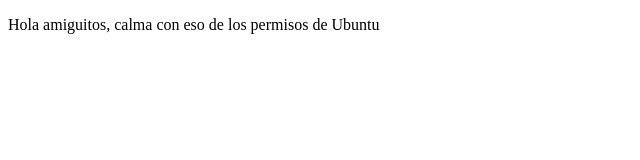
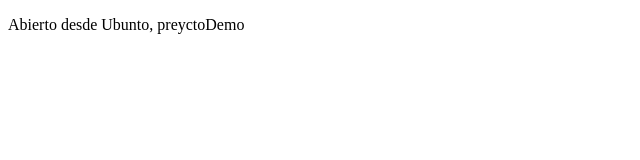
Before and after one commit to Biofilo360/proyectoDemo, a plain HTML site: page index.html in a window 1280 px wide. Shown: the whole page, without its empty margins (0-640 px from the left). Drawn offline with Linux system fonts and the light colour scheme.

Commit message:
Cambios agregados, se abrio con terminal Ubunto por los permisos

```diff
--- a/index.html
+++ b/index.html
@@ -7,6 +7,6 @@
     <title>Hola mundo</title>
 </head>
 <body>
-    <p>Hola amiguitos, calma con eso de los permisos de Ubuntu</p>
+    <p>Abierto desde Ubunto, preyctoDemo</p>
 </body>
 </html>
```
